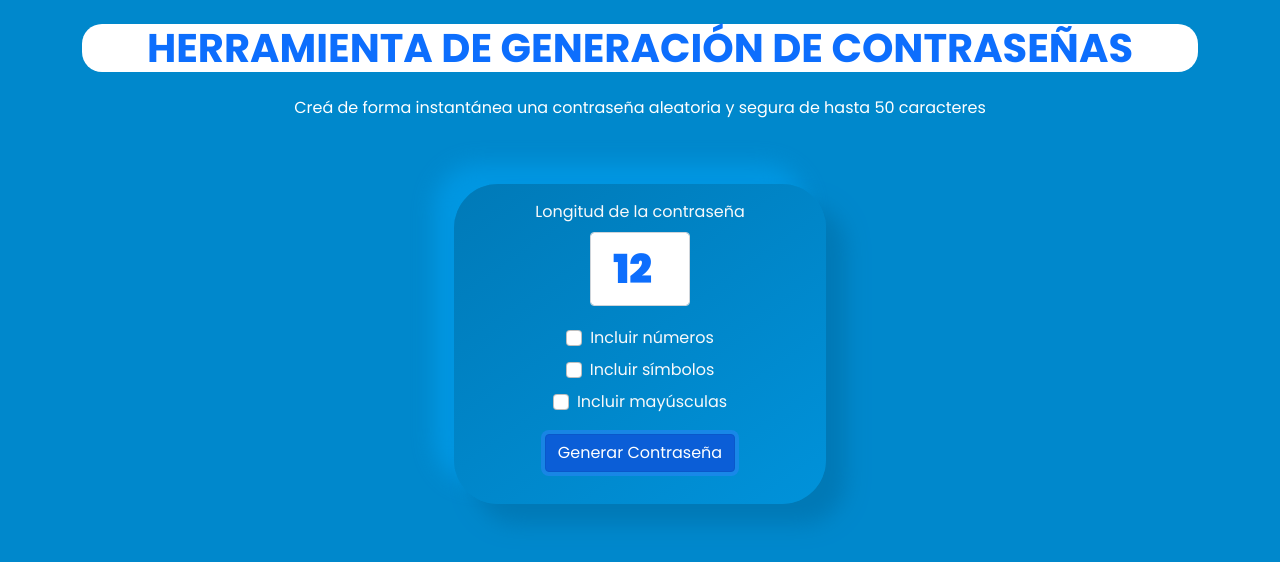
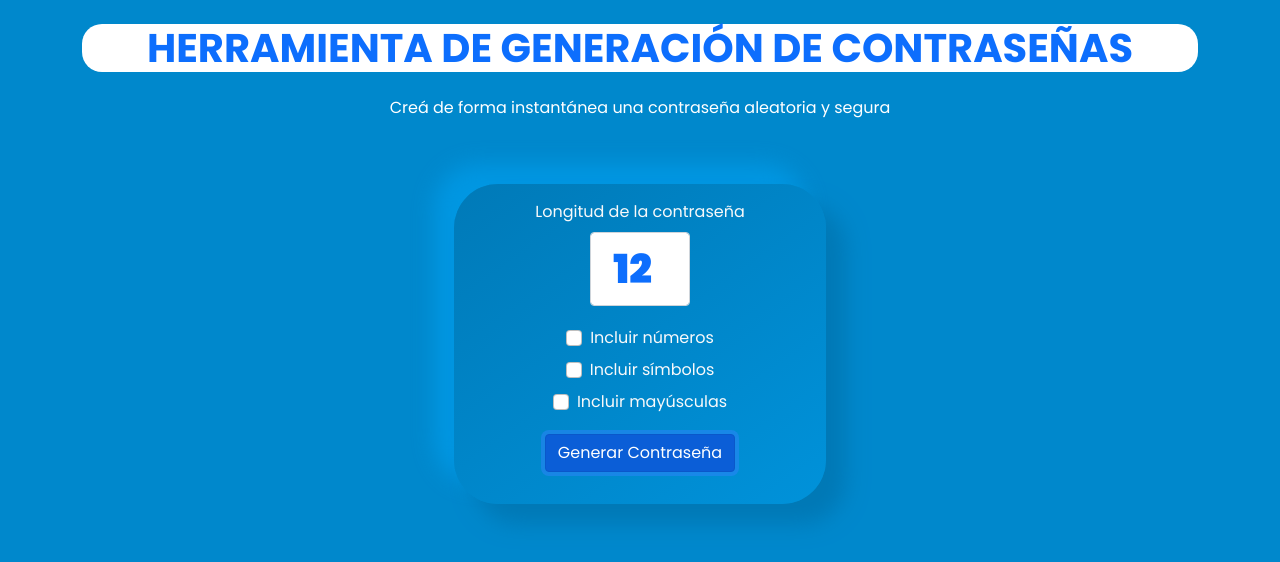
Before and after one commit to speedbuild98/generador-de-contrase-as, a plain HTML site: page index.html in a window 1280 px wide. Drawn offline with nearby package versions, Linux system fonts and the light colour scheme.

```diff
--- a/index.html
+++ b/index.html
@@ -11,7 +11,7 @@
     <body>
             <main  id="contenedor" class="container  justify-content-md-center text-center">
                     <h1 class="text-primary bg-white my-4">HERRAMIENTA DE GENERACIÓN DE CONTRASEÑAS</h1>
-                    <p>Creá de forma instantánea una contraseña aleatoria y segura de hasta 50 caracteres</p>
+                    <p>Creá de forma instantánea una contraseña aleatoria y segura</p>
                 <div id="containerContraseña" class="container text-center py-3">
                     <span spellcheck="false" contenteditable="true" id="contraseñaGenerada" class="badge bg-success text-center"></span>
                 </div>
```
